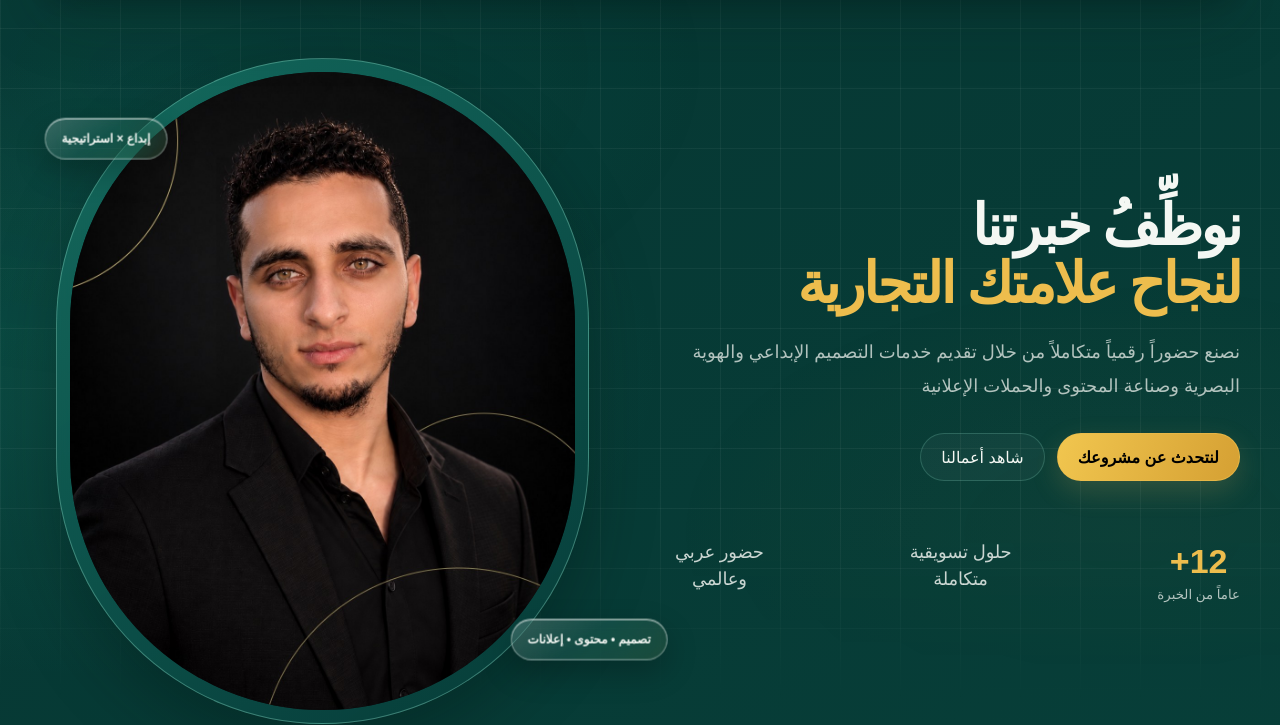
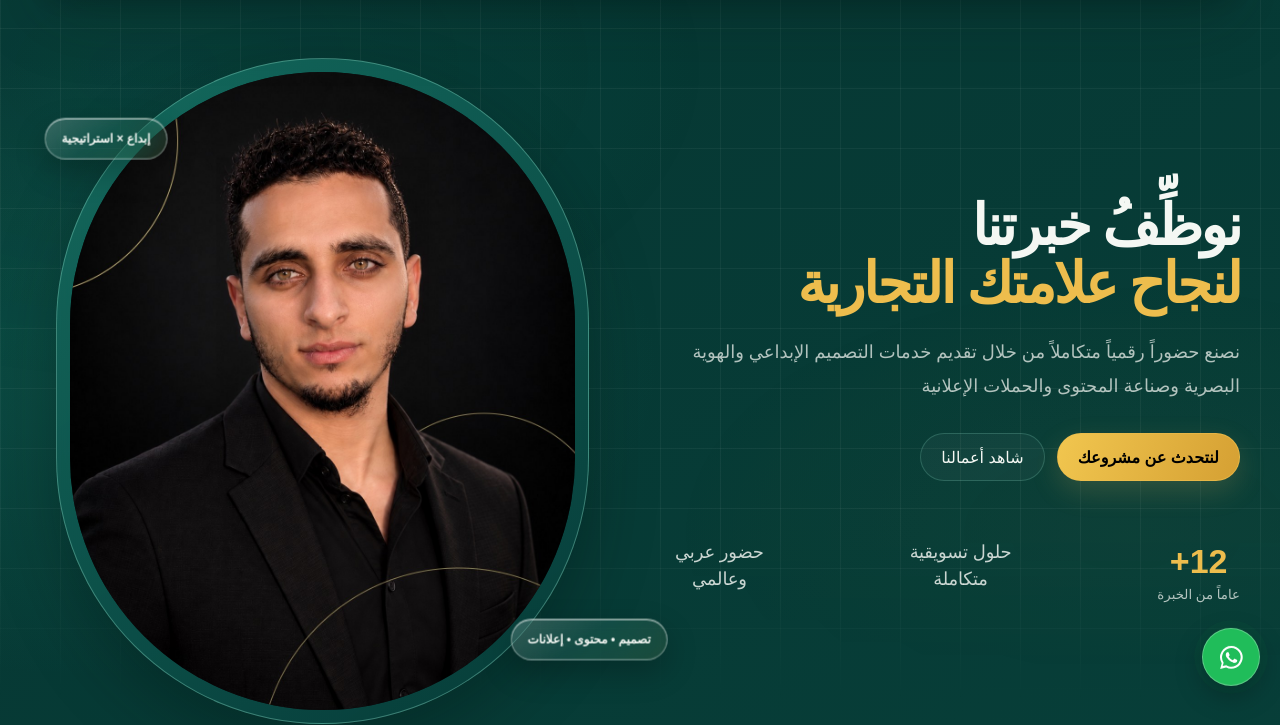
Before and after one commit to thaerdesigner/Thaer-Media, a plain HTML site: page index.html in a window 1280 px wide. Shown: the part 92-817 px from the top of the page. Drawn offline with Linux system fonts and the light colour scheme; a web font is replaced by a local one.

Commit message:
Add files via upload

```diff
--- a/assets/css/base.css
+++ b/assets/css/base.css
@@ -212,6 +212,20 @@ header.scrolled .nav{
 }
 .gold-btn:hover{transform:translateY(-2px);box-shadow:0 15px 35px rgba(226,185,97,.23);filter:brightness(1.04)}
 .menu{display:none;background:none;border:0;color:var(--text);font-size:25px;cursor:pointer}
+.floating-whatsapp{
+  position:fixed;right:max(20px,env(safe-area-inset-right));bottom:max(20px,env(safe-area-inset-bottom));z-index:1100;
+  display:grid;place-items:center;width:58px;height:58px;border:1px solid rgba(255,255,255,.28);border-radius:50%;
+  background:#20bd5a;color:#fff;box-shadow:0 10px 28px rgba(0,0,0,.28),0 0 0 0 rgba(32,189,90,.4);
+  text-decoration:none;animation:whatsappFloat 3s ease-in-out infinite,whatsappPulse 2.8s ease-out infinite;
+  transition:transform .25s var(--ease),box-shadow .25s var(--ease),background .25s;
+}
+.floating-whatsapp svg{width:29px;height:29px;fill:currentColor}
+.floating-whatsapp:hover{transform:translateY(-4px) scale(1.04);background:#18a94f;box-shadow:0 14px 34px rgba(0,0,0,.32),0 0 0 5px rgba(32,189,90,.16)}
+.floating-whatsapp:focus-visible{outline:3px solid var(--gold);outline-offset:4px}
+@keyframes whatsappFloat{0%,100%{translate:0 0}50%{translate:0 -5px}}
+@keyframes whatsappPulse{0%,100%{box-shadow:0 10px 28px rgba(0,0,0,.28),0 0 0 0 rgba(32,189,90,.36)}55%{box-shadow:0 10px 28px rgba(0,0,0,.28),0 0 0 9px rgba(32,189,90,0)}}
+@media(max-width:600px){.floating-whatsapp{right:max(16px,env(safe-area-inset-right));bottom:max(16px,env(safe-area-inset-bottom));width:54px;height:54px}.floating-whatsapp svg{width:27px;height:27px}}
+@media(prefers-reduced-motion:reduce){.floating-whatsapp{animation:none;transition:none}}
 .contact-photo-caption{position:absolute;z-index:2;inset:auto 0 8%;display:flex;justify-content:center;pointer-events:none}
 .contact-photo-status{display:inline-flex;align-items:center;gap:8px;padding:8px 13px;border:1px solid rgba(255,255,255,.25);border-radius:999px;background:rgba(4,32,31,.58);color:#f4f7f3;font-size:12px;font-weight:700;white-space:nowrap;animation:contactStatusFloat 3.6s ease-in-out infinite}
 .contact-photo-status i{width:7px;height:7px;border-radius:50%;background:#7cda9a;box-shadow:0 0 10px rgba(124,218,154,.6)}
--- a/assets/js/course.js
+++ b/assets/js/course.js
@@ -4,6 +4,9 @@ const courseFallback=document.getElementById('courseWhatsappFallback');
 const courseLangButton=document.getElementById('langBtn');
 const courseThemeButton=document.getElementById('themeBtn');
 const courseScriptUrl=document.currentScript.src;
+const floatingWhatsAppScript=document.createElement('script');
+floatingWhatsAppScript.src=new URL('floating-whatsapp.js',courseScriptUrl).href;
+document.head.append(floatingWhatsAppScript);
 let courseLang=document.documentElement.lang==='en'?'en':'ar';
 
 const yearElement=document.getElementById('year');
--- /dev/null
+++ b/assets/js/floating-whatsapp.js
@@ -0,0 +1,14 @@
+(() => {
+  if (document.querySelector('.floating-whatsapp')) return;
+
+  const link = document.createElement('a');
+  const isEnglish = document.documentElement.lang === 'en';
+  link.className = 'floating-whatsapp';
+  link.href = 'https://wa.me/970599351383';
+  link.target = '_blank';
+  link.rel = 'noopener noreferrer';
+  link.setAttribute('aria-label', isEnglish ? 'Chat with me on WhatsApp' : 'تواصل معي عبر واتساب');
+  link.setAttribute('title', isEnglish ? 'Chat on WhatsApp' : 'تواصل عبر واتساب');
+  link.innerHTML = '<svg viewBox="0 0 32 32" aria-hidden="true" focusable="false"><path d="M16.02 3.2a12.63 12.63 0 0 0-10.8 19.17L3.5 28.8l6.57-1.72A12.62 12.62 0 1 0 16.02 3.2Zm0 22.96c-1.9 0-3.78-.51-5.42-1.47l-.39-.23-3.9 1.02 1.04-3.8-.25-.4a10.25 10.25 0 1 1 8.92 4.88Zm5.63-7.68c-.31-.16-1.84-.91-2.12-1.01-.29-.1-.49-.16-.7.16-.2.31-.8 1.01-.98 1.22-.18.2-.36.23-.67.08-.31-.16-1.3-.48-2.47-1.52-.91-.81-1.53-1.82-1.71-2.13-.18-.31-.02-.48.14-.64.14-.14.31-.36.46-.54.16-.18.2-.31.31-.52.1-.2.05-.39-.03-.54-.08-.16-.7-1.69-.96-2.31-.25-.6-.51-.52-.7-.53l-.6-.01c-.2 0-.54.08-.83.39-.28.31-1.09 1.06-1.09 2.59 0 1.53 1.12 3.01 1.27 3.22.16.2 2.2 3.36 5.33 4.71.74.32 1.32.52 1.77.66.74.24 1.42.21 1.95.13.6-.09 1.84-.75 2.1-1.48.26-.73.26-1.35.18-1.48-.07-.13-.28-.21-.59-.36Z"/></svg>';
+  document.body.append(link);
+})();
--- a/assets/js/main.js
+++ b/assets/js/main.js
@@ -1,3 +1,7 @@
+const floatingWhatsAppScript=document.createElement('script');
+floatingWhatsAppScript.src=new URL('floating-whatsapp.js',document.currentScript.src).href;
+document.head.append(floatingWhatsAppScript);
+
 // Service cards scroll to the matching work card without leaving the homepage.
 // If a service has no matching work card (e.g. Marketing Solutions), fall back
 // to the card's own href (its dedicated work-*.html page).
--- a/assets/js/work.js
+++ b/assets/js/work.js
@@ -1,4 +1,7 @@
 const workScriptUrl=document.currentScript.src;
+const floatingWhatsAppScript=document.createElement('script');
+floatingWhatsAppScript.src=new URL('floating-whatsapp.js',workScriptUrl).href;
+document.head.append(floatingWhatsAppScript);
 const menu=document.getElementById('menuBtn');
 const navLinks=document.getElementById('primaryNavigation');
 function closeMenu({restoreFocus=false}={}){
```
Also changed, not shown: assets/images/course-share-card.png (added).
